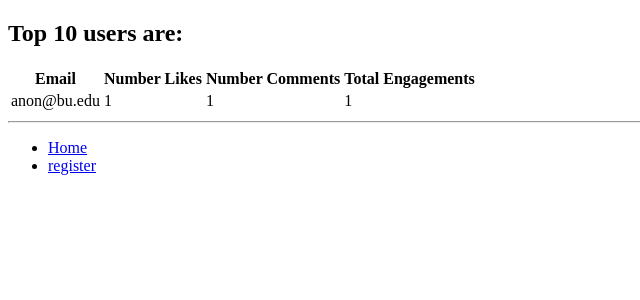
After one commit to dorrubin/mysql-photosharing, a Flask app: page /statistics in a window 1280 px wide. The commit adds this page. Shown: the top 300 px of the page, without its empty margins (0-640 px from the left). Run offline with Flask 2, Linux system fonts and the light colour scheme; data comes from the database, SQL or seed files in the repository; both versions use the stored data as it was after the commit; tables that the repository leaves empty hold one stand-in row (values such as "Sample post").

Commit message:
top 10 user stats page

```diff
--- a/app.py
+++ b/app.py
@@ -512,6 +512,26 @@ def upload_file():
 #end photo uploading code
 
 
+def getTopTen():
+    cursor = conn.cursor()
+    query = """ SELECT email, count(likes), count(comment), count(interaction_id)
+                FROM Interactions NATURAL JOIN
+                    (SELECT *
+                    FROM Users) AS T
+                GROUP BY user_id
+                ORDER BY count(interaction_id) DESC
+                LIMIT 10;
+            """
+    cursor.execute(query)
+    return cursor.fetchall()  # returns all user emails
+
+
+@app.route("/statistics", methods=['GET'])
+def stats():
+    ordered_ten = getTopTen()
+    return render_template('stats.html', ranking=ordered_ten)
+
+
 #default page
 @app.route("/", methods=['GET'])
 def hello():
--- /dev/null
+++ b/templates/stats.html
@@ -0,0 +1,29 @@
+<!doctype html>
+
+<title>Photoshare</title>
+
+<h2>Top 10 users are:</h2>
+{% if ranking %}
+<table>
+    <tr>
+        <th>Email</th>
+        <th>Number Likes</th>
+        <th>Number Comments</th>
+        <th>Total Engagements</th>
+    </tr>
+    {% for rank in ranking %}
+    <tr>
+        <td>{{rank[0]}}</td>
+        <td>{{rank[1]}}</td>
+        <td>{{rank[2]}}</td>
+        <td>{{rank[3]}}</td>
+    </tr>
+    {% endfor %}
+</table>
+{% endif %}
+
+<hr>
+<ul>
+    <li><a href='/'>Home</a></li>
+    <li><a href='/register'>register</a> </li>
+</ul>
```
Also changed, not shown: schema.sql (+0 -8 lines), templates/hello.html (+7 -0 lines), README.md.
